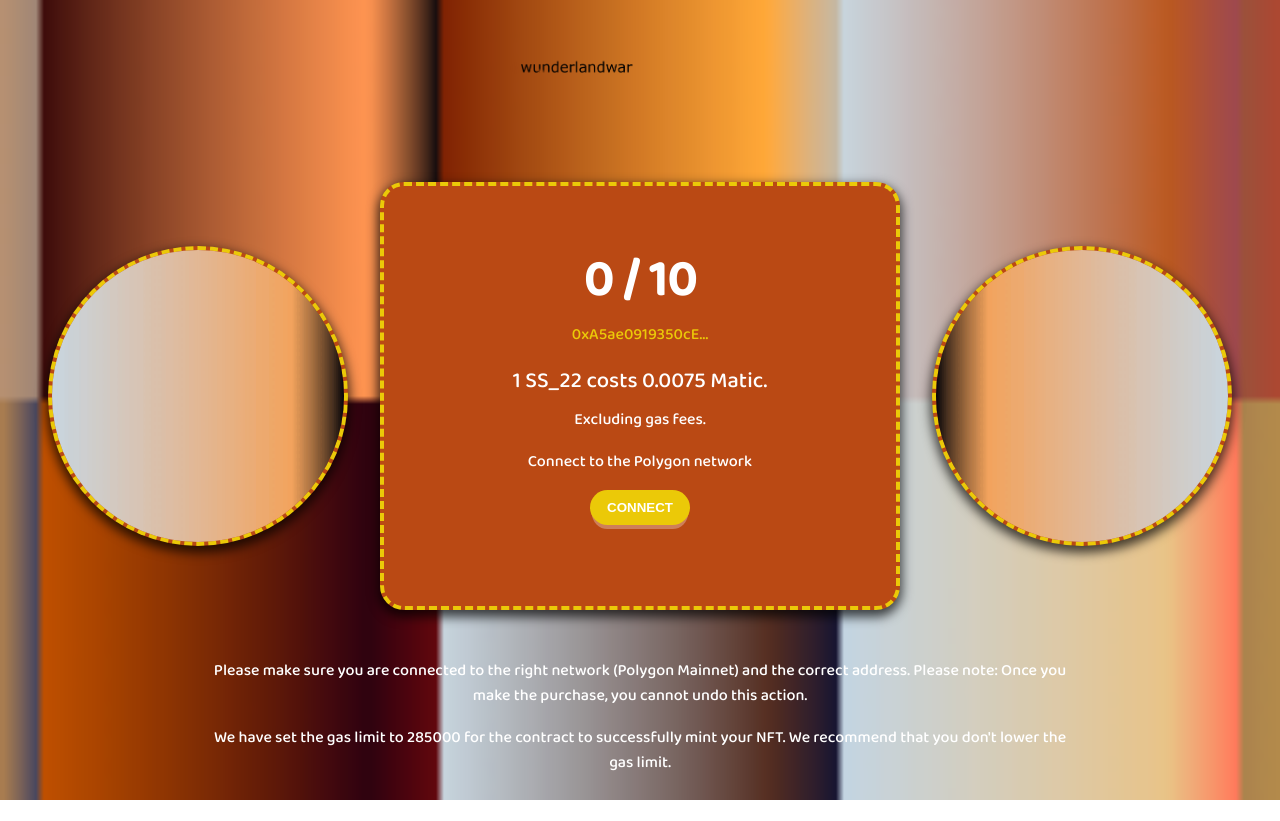
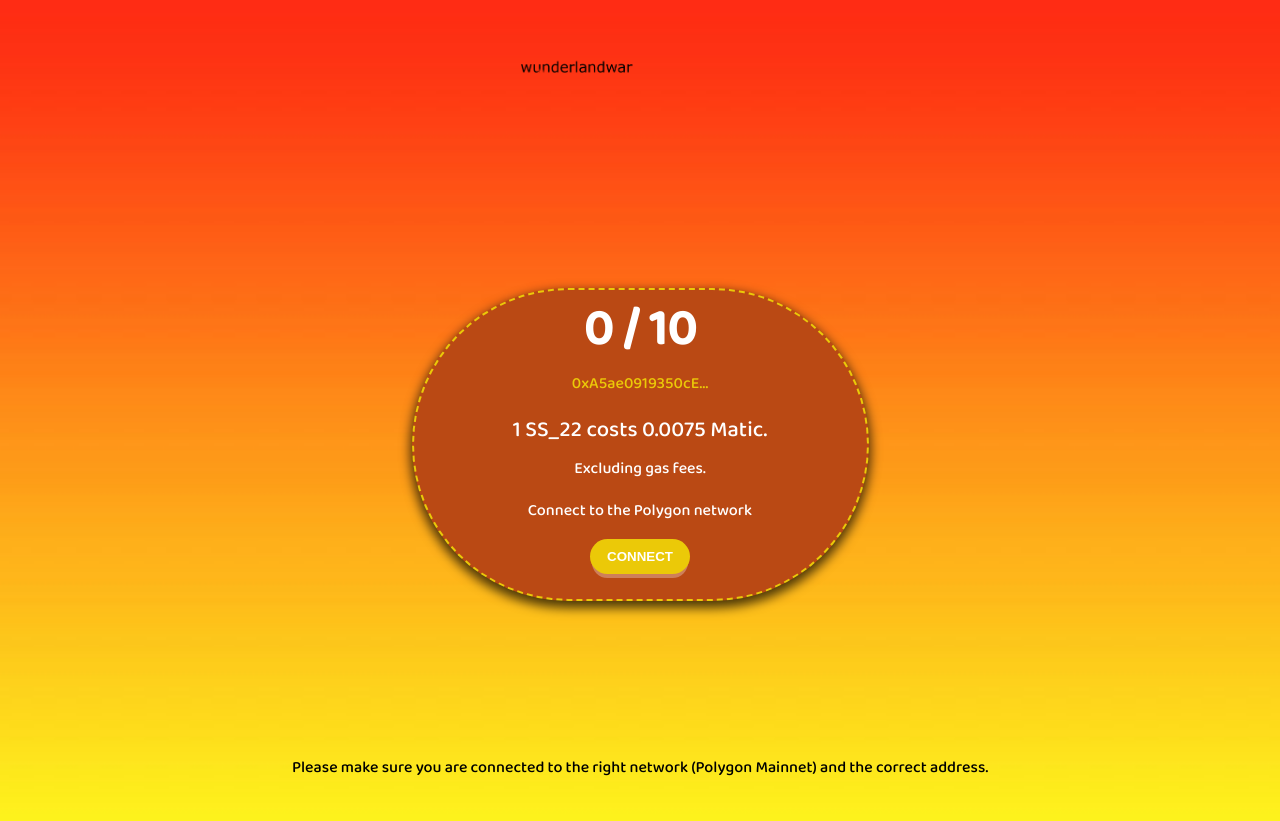
Before and after one commit to TheNewGuy2/Minting-Dapp, a React (Create React App) app: page / in a window 1280 px wide. Before the commit the page ends 800 px from the top, so only its background shows below. Built offline with nearby package versions, Linux system fonts and the light colour scheme.

Commit message:
update theme minimalist

```diff
--- a/public/config/theme.css
+++ b/public/config/theme.css
@@ -1,6 +1,6 @@
 :root {
   --primary: #ebc908;
-  --primary-text: #ffffff;
+  --primary-text: #000000;
   --secondary: #ebc908;
   --secondary-text: #ffffff;
   --accent: #ba4914;
--- a/public/index.html
+++ b/public/index.html
@@ -22,7 +22,7 @@
       work correctly both with client-side routing and a non-root public URL.
       Learn how to configure a non-root public URL by running `npm run build`.
     -->
-    <title>Nerdy Coder Clones</title>
+    <title>Sunset 22 -exploration</title>
     <meta name="description" content="Mint your sunset_22 NFT" />
   </head>
   <body>
--- a/src/App.js
+++ b/src/App.js
@@ -203,9 +203,8 @@ function App() {
       >
         <StyledLogo alt={"logo"} src={"/config/images/logo.png"} />
         <s.SpacerSmall />
-        <ResponsiveWrapper flex={1} style={{ padding: 24 }} test>
+        <ResponsiveWrapper flex={1} style={{ padding: 130 }} test>
           <s.Container flex={1} jc={"center"} ai={"center"}>
-            <StyledImg alt={"example"} src={"/config/images/example.gif"} />
           </s.Container>
           <s.SpacerLarge />
           <s.Container
@@ -214,9 +213,9 @@ function App() {
             ai={"center"}
             style={{
               backgroundColor: "var(--accent)",
-              padding: 24,
-              borderRadius: 24,
-              border: "4px dashed var(--secondary)",
+              padding: 1,
+              borderRadius: 550,
+              border: "2px dashed var(--secondary)",
               boxShadow: "0px 5px 11px 2px rgba(0,0,0,0.7)",
             }}
           >
@@ -371,11 +370,6 @@ function App() {
           </s.Container>
           <s.SpacerLarge />
           <s.Container flex={1} jc={"center"} ai={"center"}>
-            <StyledImg
-              alt={"example"}
-              src={"/config/images/example.gif"}
-              style={{ transform: "scaleX(-1)" }}
-            />
           </s.Container>
         </ResponsiveWrapper>
         <s.SpacerMedium />
@@ -387,8 +381,7 @@ function App() {
             }}
           >
             Please make sure you are connected to the right network (
-            {CONFIG.NETWORK.NAME} Mainnet) and the correct address. Please note:
-            Once you make the purchase, you cannot undo this action.
+            {CONFIG.NETWORK.NAME} Mainnet) and the correct address.
           </s.TextDescription>
           <s.SpacerSmall />
           <s.TextDescription
@@ -397,9 +390,6 @@ function App() {
               color: "var(--primary-text)",
             }}
           >
-            We have set the gas limit to {CONFIG.GAS_LIMIT} for the contract to
-            successfully mint your NFT. We recommend that you don't lower the
-            gas limit.
           </s.TextDescription>
         </s.Container>
       </s.Container>
```
Also changed, not shown: public/config/images/bg.png, 1 other file (tests, documents, lock files or other folders).
